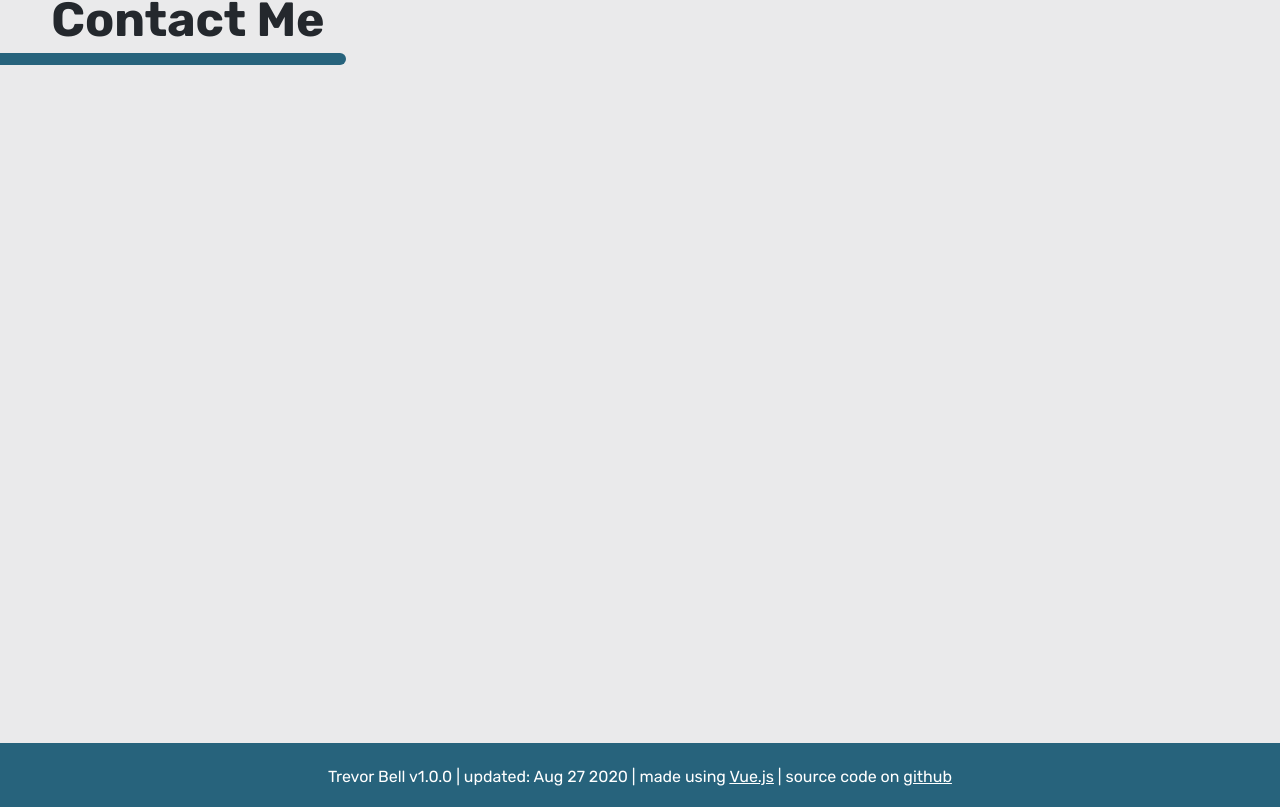
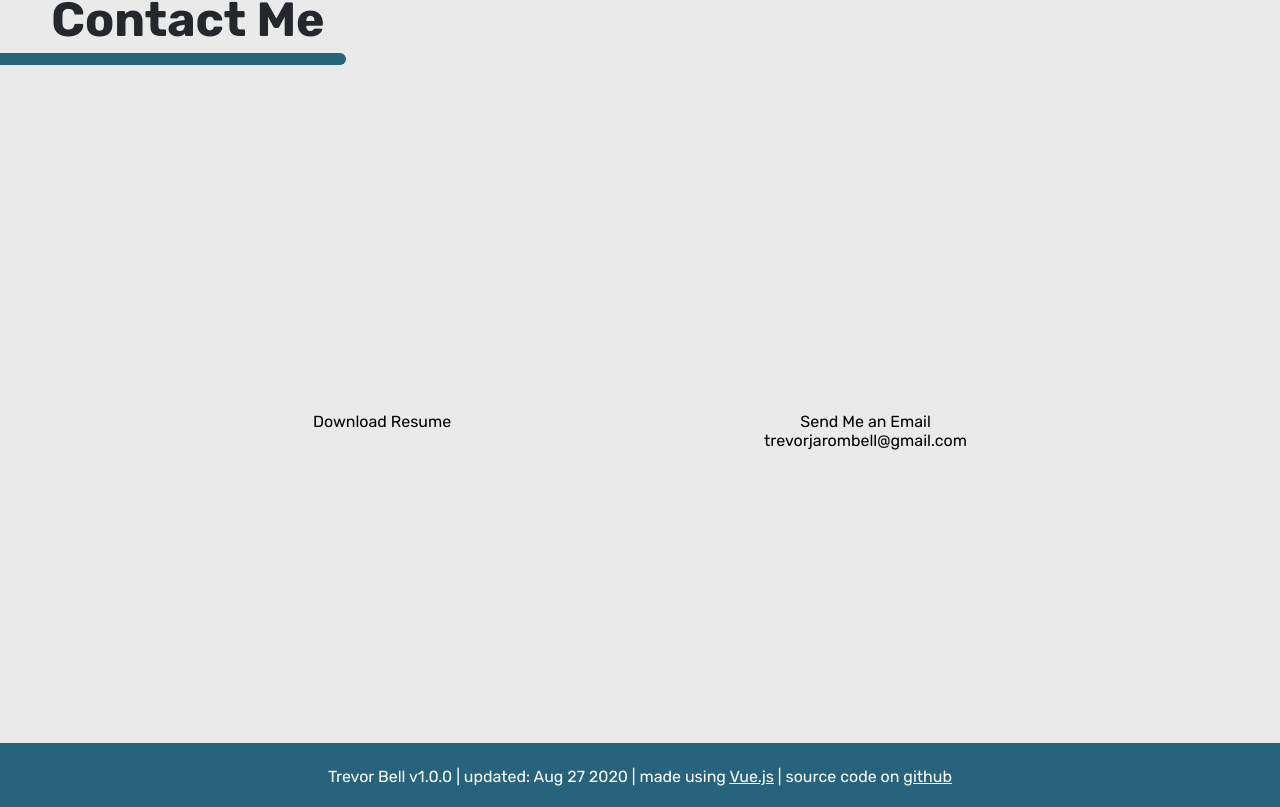
Before and after one commit to trevor2355/portfolio, a Vue app: page / in a window 1280 px wide. Shown: the part 3789-4596 px from the top of the page. Built offline with nearby package versions, Linux system fonts and the light colour scheme; some icons are missing.

Commit message:
Added buttons to send me an email and download my resume

```diff
--- a/src/components/ExperienceListItem.vue
+++ b/src/components/ExperienceListItem.vue
@@ -26,7 +26,7 @@
         </div>
         <img :src="getUrl(experience.logoName)" />
       </div>
-      <div class="description">{{ experience.description }}</div>
+      <p class="description">{{ experience.description }}</p>
     </div>
   </div>
 </template>
@@ -97,4 +97,8 @@ img {
   height: 112px;
   margin-right: 48px;
 }
+.description {
+  font-size: 18px;
+  line-height: 1.5em;
+}
 </style>
--- a/src/components/Footer.vue
+++ b/src/components/Footer.vue
@@ -1,8 +1,11 @@
 <template>
   <div id="footer">
     <p>
-      Trevor Bell v1.0.0 | updated: Aug 27 2020 | made using <u>Vue.js</u> |
-      source code on <u>github</u>
+      Trevor Bell v1.0.0 | updated: Aug 27 2020 | made using
+      <a href="https://vuejs.org/" target="_blank">Vue.js</a> | source code on
+      <a href="https://github.com/trevor2355/portfolio" target="_blank"
+        >github</a
+      >
     </p>
   </div>
 </template>
@@ -20,7 +23,8 @@ p {
   padding-top: 24px;
   margin: 0;
 }
-u:hover {
-  cursor: pointer;
+a {
+  color: white;
+  text-decoration: underline;
 }
 </style>
--- a/src/components/ProjectCard.vue
+++ b/src/components/ProjectCard.vue
@@ -11,12 +11,14 @@
         <a
           v-if="project.sourceCodeURL"
           :href="project.sourceCodeURL"
+          target="_blank"
           class="src"
           ><GitHubIcon :size="16"></GitHubIcon> Source code</a
         >
         <a
           v-if="project.liveSiteURL"
           :href="project.liveSiteURL"
+          target="_blank"
           class="visit-site"
           >Visit Site</a
         >
--- a/src/views/Contact.vue
+++ b/src/views/Contact.vue
@@ -2,8 +2,39 @@
   <div id="contact">
     <h2>Contact Me</h2>
     <div class="line"></div>
+    <div class="icons">
+      <div class="icon-container">
+        <a :href="`${publicPath}Trevor-Bell-Resume.pdf`" download
+          ><Download :size="120"></Download
+        ></a>
+        <div>Download Resume</div>
+      </div>
+      <div class="icon-container">
+        <a href="mailto:trevorjarombell@gmail.com" download
+          ><Email :size="120"></Email
+        ></a>
+        <div>Send Me an Email</div>
+        <div>trevorjarombell@gmail.com</div>
+      </div>
+    </div>
   </div>
 </template>
+<script>
+import Download from "vue-material-design-icons/DownloadBox.vue";
+import Email from "vue-material-design-icons/Email";
+console.log(process.env.BASE_URL);
+export default {
+  data: () => {
+    return {
+      publicPath: process.env.BASE_URL
+    };
+  },
+  components: {
+    Download,
+    Email
+  }
+};
+</script>
 <style lang="scss" scoped>
 @import "@/assets/colors.scss";
 
@@ -28,4 +59,15 @@ h2 {
   border-bottom-right-radius: 8px;
   border-top-right-radius: 8px;
 }
+.icons {
+  display: flex;
+  justify-content: space-evenly;
+  margin-top: 240px;
+}
+.icon-container {
+  text-align: center;
+}
+a {
+  color: $black;
+}
 </style>
--- a/src/views/Experience.vue
+++ b/src/views/Experience.vue
@@ -74,7 +74,7 @@ export default {
       );
     },
     showExperienceById(id) {
-      console.log("id to be shown: ", id)
+      console.log("id to be shown: ", id);
       this.experienceListData.forEach(experience => {
         experience.displayed = experience.id === id ? true : false;
       });
```
Also changed, not shown: 1 other file (tests, documents, lock files or other folders).
